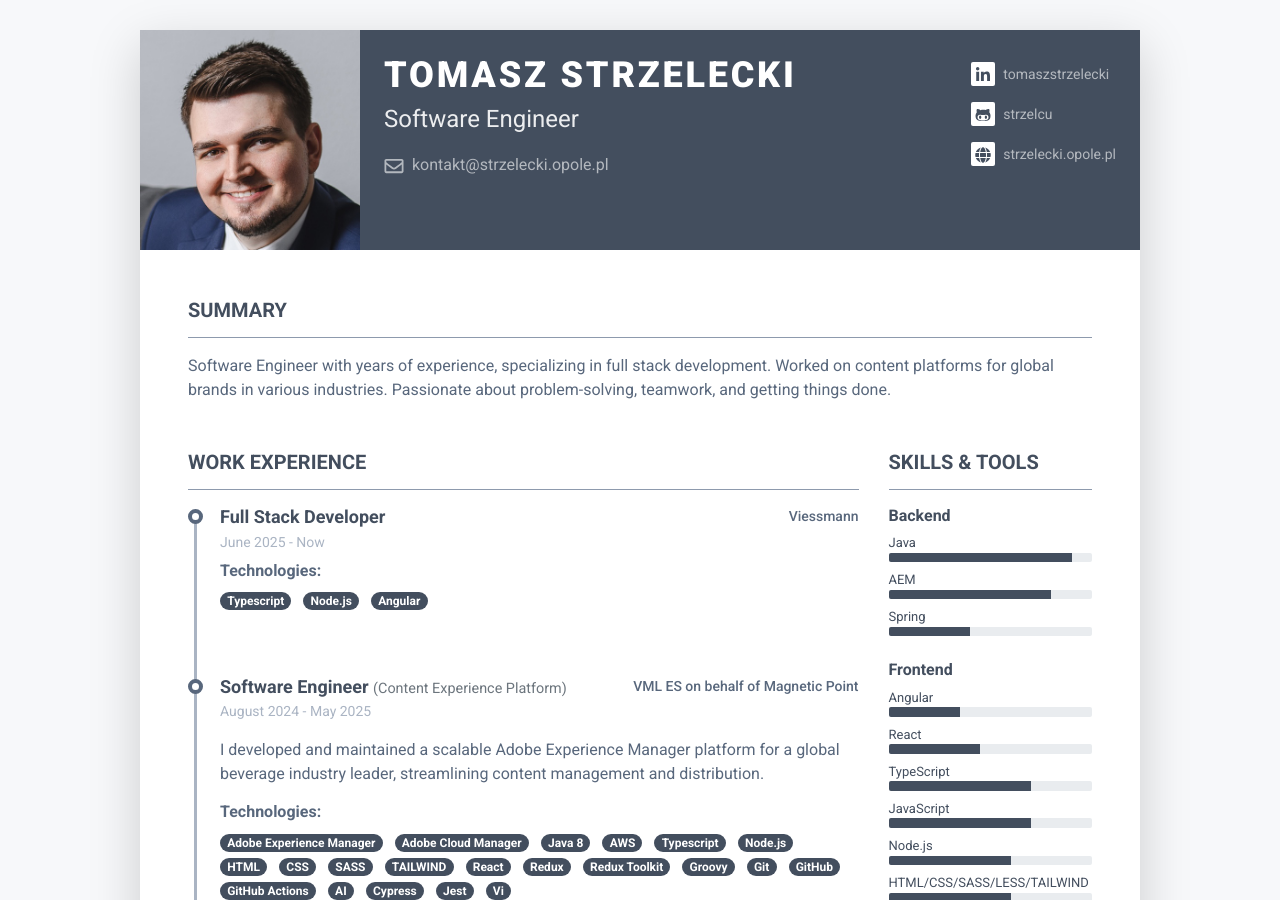
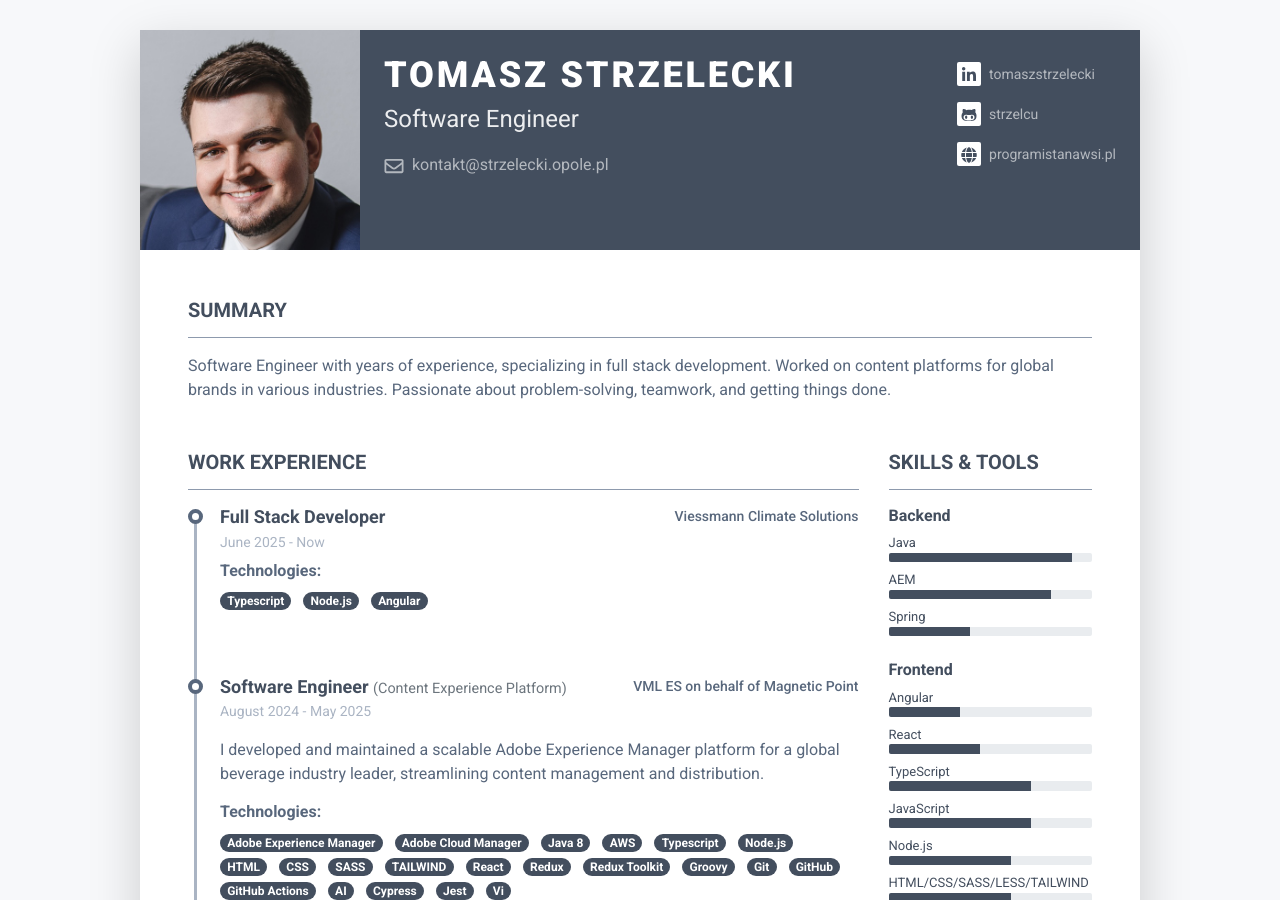
Before and after one commit to strzelcu/strzelcu.github.io, a Jekyll site: the page built from index.markdown, in a window 1280 px wide and 900 px high. Built offline with Jekyll 4.4.1, drawn with Linux system fonts in a browser that asks for light colours; nearby versions of some CDN libraries.

Commit message:
Add website programistanawsi.pl

```diff
--- a/_data/data.yml
+++ b/_data/data.yml
@@ -2,7 +2,7 @@ header:
   # Profile information
   avatar: 1.jpg
   email: kontakt@strzelecki.opole.pl
-  website: strzelecki.opole.pl
+  website: programistanawsi.pl
   linkedin: tomaszstrzelecki
   github: strzelcu
   gitlab:
@@ -60,7 +60,7 @@ skills:
 experiences:
   - role: Full Stack Developer
     time: June 2025 - Now
-    company: Viessmann
+    company: Viessmann Climate Solutions
     technologies:
       - Typescript
       - Node.js
```
